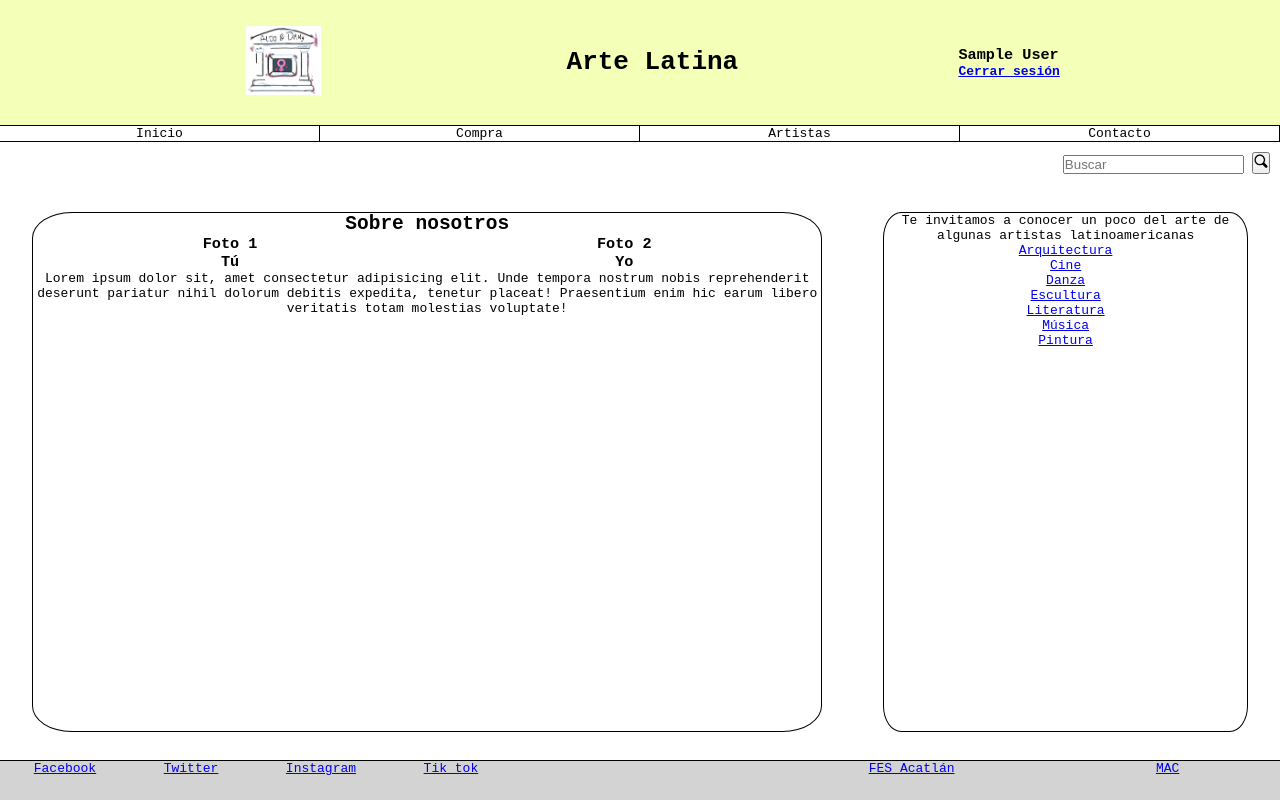
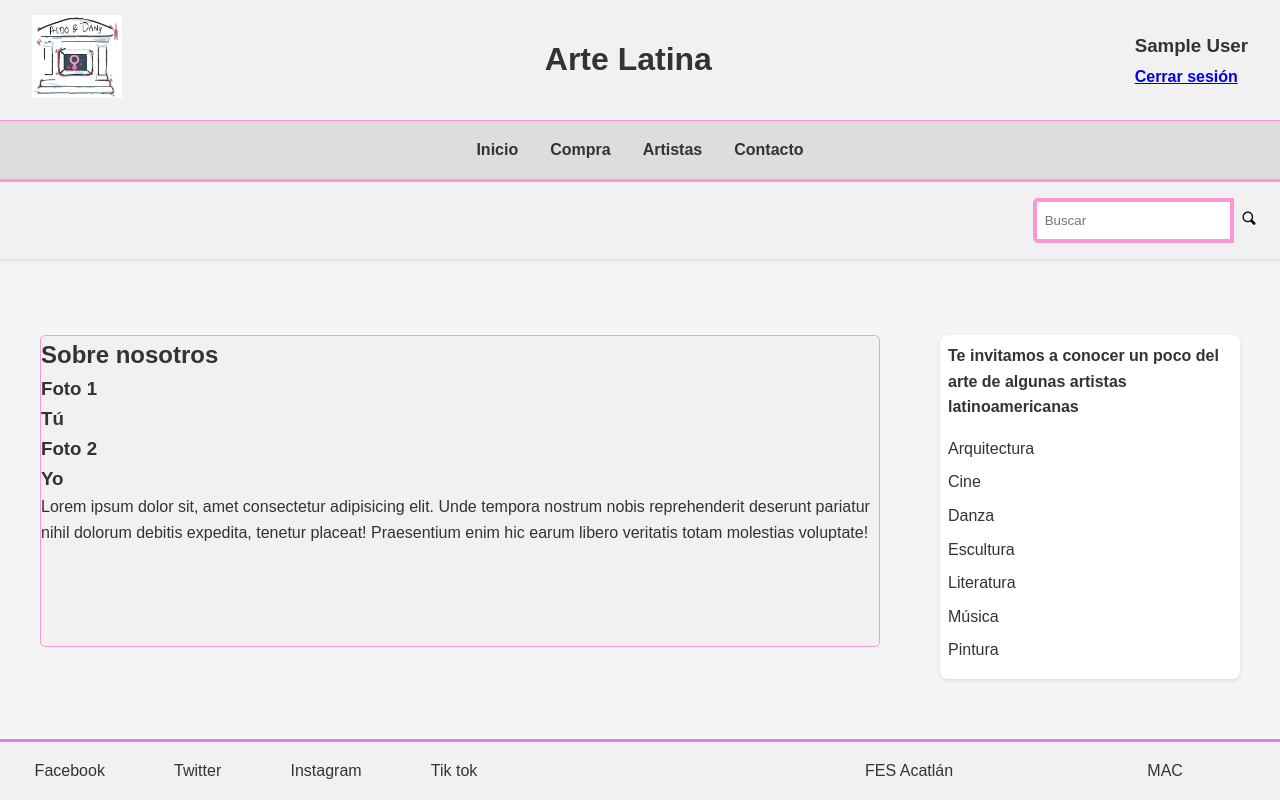
Before and after one commit to AldoGaM/ArteLatina, a PHP site: page /contacto.php in a window 1280 px wide. Run offline with PHP 8.4, Linux system fonts and the light colour scheme; the visitor is signed in with stand-in values (Sample User, id 1).

Commit message:
Added styles

```diff
--- a/assets/styles/index-style-desktop.css
+++ b/assets/styles/index-style-desktop.css
@@ -8,4 +8,17 @@ main{
 
 #sidebar {
     width: 30%;
+    padding: 0.5rem;
 }
+#inicio {
+    height: 15vh;
+}
+.search-option {
+    height: 10vh;
+}
+nav {
+    padding: none;
+}
+footer {
+    padding: 0;
+}
--- a/assets/styles/index-style-mobile.css
+++ b/assets/styles/index-style-mobile.css
@@ -5,9 +5,17 @@
 }
 
 :root {
-    --primario: #f4ffb7;
-    --secundario: #e2f75c;
-    --on-hover: #c4c4c4;
+    --primario: #97005B;
+    --secundario: #fd96d4;
+    --on-hover: #b6f8fd;
+    --background: #f5f5f5;
+    --text-color: #333;
+    --header-bg: #0051ff;
+    --footer-bg: #f1f1f1;
+    --footer-border: #d484e4;
+    --border-color: #ddd;
+    --hover-bg: #e0e0e0;
+    --transition: 0.5s;
 }
 
 body {
@@ -16,125 +24,200 @@ body {
     display: flex;
     flex-direction: column;
     justify-content: space-between;
-    font-family: monospace;
+    font-family: 'Urbanist', Arial, Helvetica, sans-serif;
+    background-color: var(--background);
+    color: var(--text-color);
+    line-height: 1.6;
+}
+
+header {
+    background-color: var(--footer-bg);
+    box-shadow: 0 2px 4px rgba(0,0,0,0.1);
+    margin-bottom: 1rem;
 }
 
 #inicio {
     display: flex;
     flex-direction: row;
-    background-color: var(--primario);
     align-items: center;
-    justify-content: space-evenly;
-    border-bottom: 1px black solid;
+    justify-content: space-between;
+    padding: 1rem 2rem;
 }
 
-#logo {
-    margin: 2%;
-}
-
-#logo a{
-    text-decoration: none;
-}
-
-#logo a img {
-    max-width: 75px;
+#logo img {
+    max-width: 90px;
     height: auto;
 }
 
-#usuario {
-    display: flex;
-    flex-direction: column;
+#usuario h3, #usuario h4, #usuario a {
+    margin: 0.2rem 0;
 }
 
 nav {
-    border-bottom: 1px solid black;
+    background-color: var(--border-color)
 }
 
 nav ul {
-    width: 100vw;
     display: flex;
-    flex-direction: row;
     list-style: none;
-    margin-block-start: 0;
+    justify-content: center;
+    padding: 1rem 0;
+    margin: 0;
+    border-top: 1px solid var(--secundario);
 }
 
 nav ul li {
-    text-align: center;
-    width: 25vw;
-    border-right: solid black 1px;
+    margin: 0 1rem;
 }
 
-nav ul li a{
+nav ul li a {
     text-decoration: none;
-    color: black;
+    color: var(--text-color);
+    font-weight: bold;
+    transition: color var(--transition);
+}
+
+nav ul li a:hover {
+    color: var(--header-bg);
 }
 
 .search-option {
-    padding: 10px;
+    padding: 1rem;
     display: flex;
-    flex-direction: row-reverse;
+    justify-content: flex-end;
+    background-color: var(--footer-bg);
+    border-top: 3px solid var(--secundario);
 }
 
-button[type="submit"] img{
+.search-option form {
+    display: flex;
+}
+
+.search-option input[type="search"] {
+    padding: 0.5rem;
+    border: 4px solid var(--secundario);
+    border-radius: 5px 0 0 5px;
+    outline: none;
+}
+
+.search-option button {
+    background-color: var(--footer-bg);
+    border: none;
+    padding: 0.5rem;
+    border-radius: 0 5px 5px 0;
+    cursor: pointer;
+    transition: background-color var(--transition);
+}
+
+.search-option button img {
     height: 15px;
 }
 
+.search-option button:hover {
+    background-color: var(--secundario);
+}
+
 main {
-    align-self: center;
     width: 95vw;
-    min-height: 65vh;
+    max-width: 1200px;
+    margin: 0 auto;
     display: flex;
-    flex-direction: column;
+    flex-wrap: wrap;
     justify-content: space-between;
 }
+
 #principal {
-    width: 100%;
-    text-align: center;
-    min-height: 45vh;
+    flex: 0 0 70%;
+    margin-bottom: 2rem;
 }
 
-.intro {
-    display: flex;
-    flex-direction: column;
+.results {
+    background-color: #fff;
+    padding: 1rem;
+    border-radius: 8px;
+    margin-bottom: 1rem;
+    box-shadow: 0 2px 4px rgba(0, 0, 0, 0.1);
+    transition: background-color var(--transition);
+}
+
+.results:hover {
+    background-color: var(--header-bg);
+}
+
+.results h2 {
+    margin-bottom: 0.5rem;
+}
+
+.bibliografia img {
+    max-width: 100%;
+    height: auto;
+    margin-bottom: 1rem;
 }
 
 #sidebar {
-    text-align: center;
-    border: solid black 1px;
-    border-radius: 5%;
+    flex: 0 0 25%;
+    background-color: #fff;
+    padding: 1rem;
+    border-radius: 8px;
+    box-shadow: 0 2px 4px rgba(0, 0, 0, 0.1);
+}
+
+#sidebar p {
+    font-weight: bold;
+    margin-bottom: 1rem;
 }
 
 #sidebar ul {
     list-style: none;
+    padding: 0;
+}
+
+#sidebar ul li {
+    margin-bottom: 0.5rem;
+}
+
+#sidebar ul li a {
+    text-decoration: none;
+    color: var(--text-color);
+    transition: color var(--transition);
+}
+
+#sidebar ul li a:hover {
+    color: var(--header-bg);
 }
 
 footer {
-    border-top: solid black 1px;
-    background-color: lightgray;
+    background-color: var(--footer-bg);
+    padding: 1rem 2rem;
     display: flex;
     flex-direction: column;
-    min-height: 5vh;
+    align-items: center;
+    justify-content: space-between;
+    border-top: 3px solid var(--footer-border);
 }
 
-#redes-sociales ul{
+#redes-sociales ul, #nosotros ul {
     display: flex;
-    flex-direction: row;
     list-style: none;
-    justify-content: space-between;
+    padding: 0;
+    margin: 1rem 0;
 }
 
-#nosotros ul {
-    display: flex;
-    flex-direction: row;
-    list-style: none;
-    justify-content: space-between;
+#redes-sociales ul li, #nosotros ul li {
+    margin: 0 0.5rem;
 }
 
-.bibliografia {
-    display: flex;
-    flex-direction: column;
+#redes-sociales ul li a, #nosotros ul li a {
+    text-decoration: none;
+    color: var(--text-color);
+    transition: color var(--transition);
 }
-.error{
-    color: darkred;
-    size: 20px;
+
+#redes-sociales ul li a:hover, #nosotros ul li a:hover {
+    color: var(--header-bg);
 }
+
+.error {
+    color: rgb(30, 14, 255);
+    font-size: 20px;
+}
--- a/assets/styles/index-style-tab.css
+++ b/assets/styles/index-style-tab.css
@@ -4,8 +4,9 @@
 }
 
 #principal {
-    border: 1px solid black;
-    border-radius: 5%;
+    border: 1px solid var(--secundario);
+    border-radius: 5px;
+    background: var(--footer-bg);
 }
 
 footer {
```
